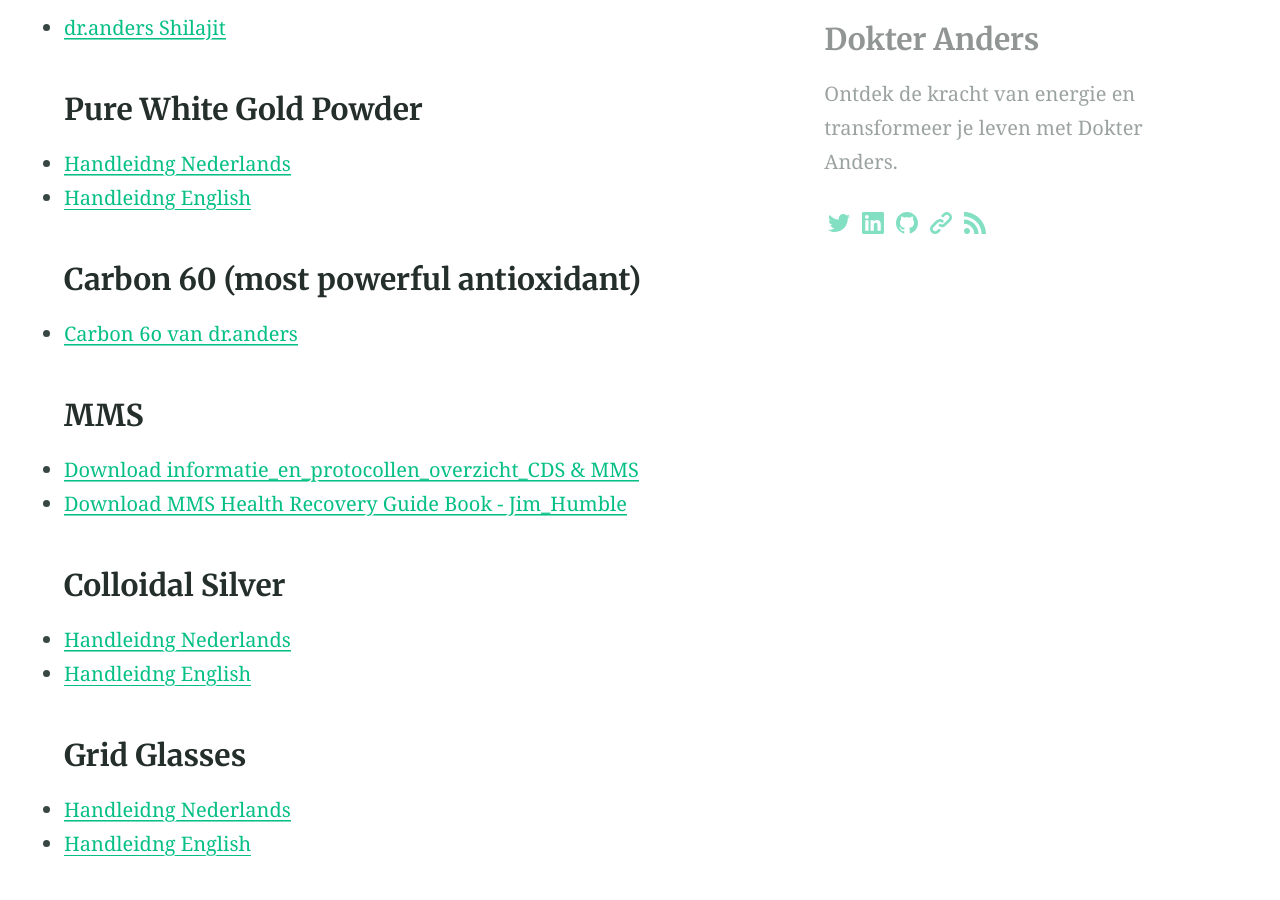
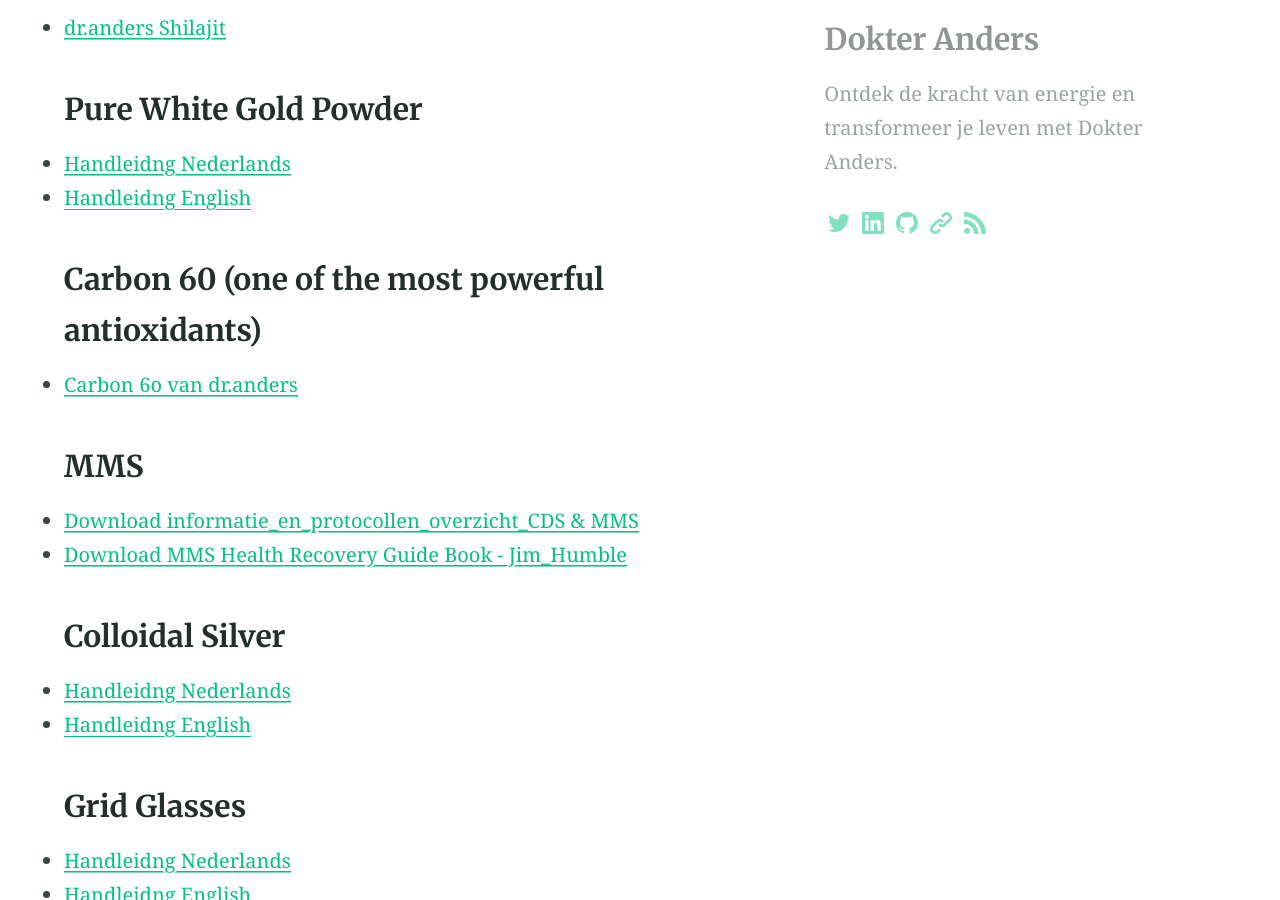
Before and after one commit to dokteranders/dokteranders.com, a Jekyll site: the page built from downloads.md, in a window 1280 px wide and 900 px high, scrolled down 1911 px. Built offline with Jekyll 4.4.1, drawn with Linux system fonts in a browser that asks for light colours.

Commit message:
Update downloads.md

```diff
--- a/downloads.md
+++ b/downloads.md
@@ -43,8 +43,8 @@
 - [Handleidng Nederlands](./handleiding-nl.pdf)
 - [Handleidng English](./handleiding-en.pdf)
 
-### Carbon 60 (most powerful antioxidant)
-- [Carbon 60 van dr.anders](./Carbon_60_van_dr.anders.pdf)
+### Carbon 60 (one of the most powerful antioxidants)
+- [Carbon 60 van dr.anders](downloads/Carbon_60_van_dr.anders.pdf)
 
 
 ### MMS
@@ -66,4 +66,4 @@
 - [Visie_op_de_Nieuwe_Samenleving](./Visie_op_de_Nieuwe_Samenleving.pdf)
 
 ### Zelf medicijnen maken en protocollen
-- [Zelf_een_heel_sterk_antibioticum_maken](./Zelf_een_heel_sterk_antibioticum_maken.pdf)
+- [Zelf_een_heel_sterk_antibioticum_maken](downloads/Zelf_een_heel_sterk_antibioticum_maken.pdf)
```
